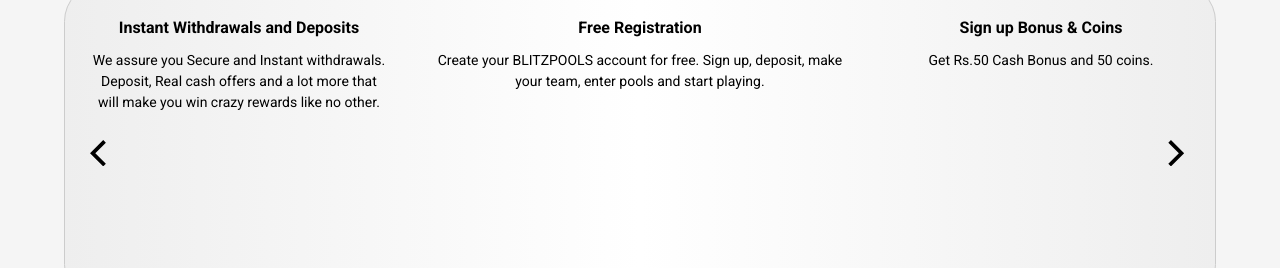
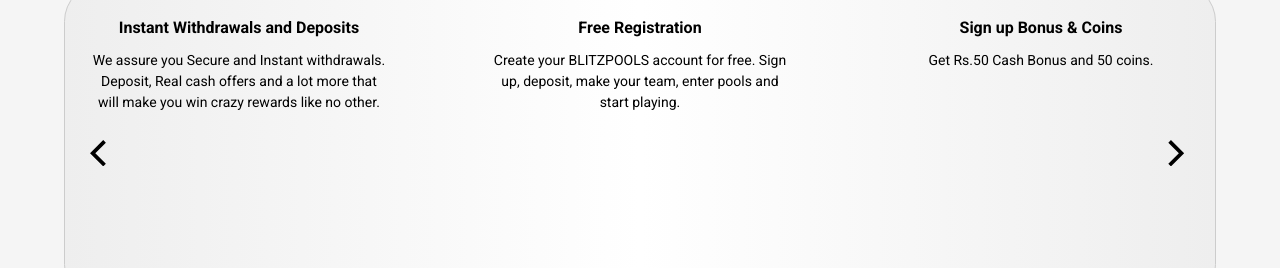
Before and after one commit to febin123/blitzpools03-12, a plain HTML site: page index.html in a window 1280 px wide. Shown: the part 826-1094 px from the top of the page. Drawn offline with nearby package versions, Linux system fonts and the light colour scheme.

Commit message:
Update index.html

```diff
--- a/index.html
+++ b/index.html
@@ -111,6 +111,10 @@
   padding-right: 5vw;
  }
  .star4 p{
+  padding-left: 5vw;
+  padding-right: 5vw;
+ }
+	  .star5 p{
   padding-left: 5vw;
   padding-right: 5vw;
  }
@@ -253,7 +257,7 @@
 
   <div class="carousel stars-info" data-flickity='{ "wrapAround": true, "autoPlay": false, "imagesLoaded":true }'>
 
-    <div class="carousel-cell">
+    <div class="carousel-cell star5">
       <img class="w3-image" src="">
       <h5 >Free Registration</h5>
 
```
